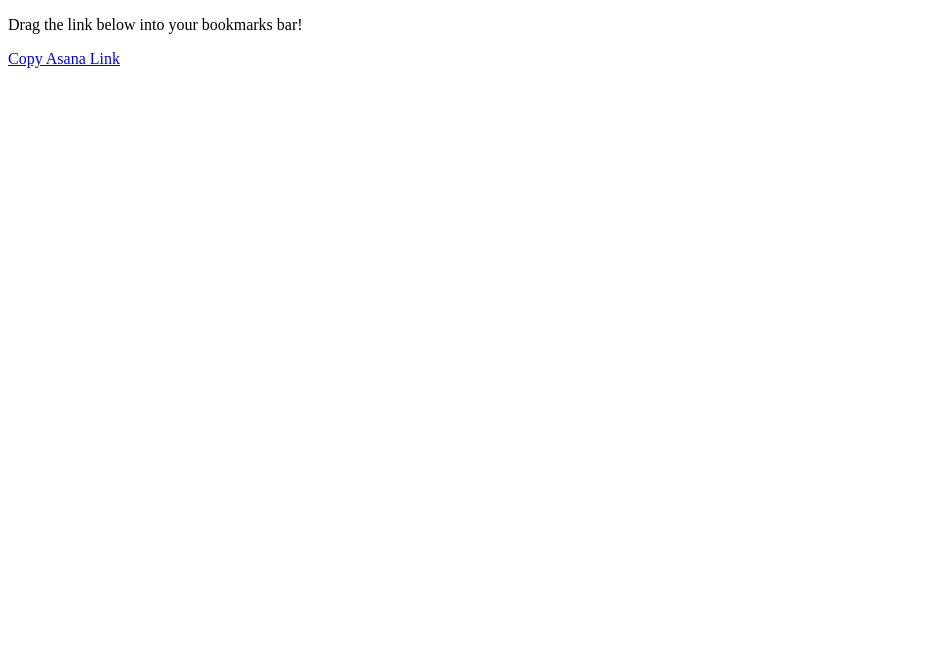
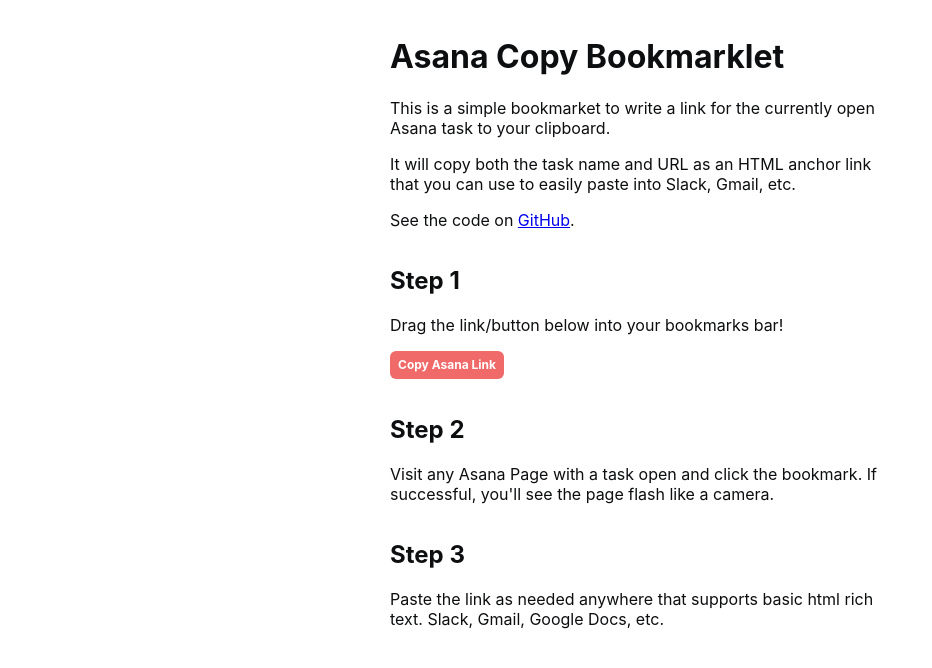
Before and after one commit to Pixelrobin/asana-copy-bookmarklet, a website: page template.html in a window 1280 px wide. Shown: the whole page, without its empty margins (0-932 px from the left). Drawn offline with Linux system fonts and the light colour scheme.

Commit message:
Make the HTML page look decent

```diff
--- a/template.html
+++ b/template.html
@@ -4,9 +4,59 @@
   <meta charset="UTF-8">
   <meta name="viewport" content="width=device-width, initial-scale=1.0">
   <title>Asana Copy Bookmarklet</title>
+
+  <style>
+    body {
+      margin: 0;
+      padding: 16px;
+      font-family: -apple-system, BlinkMacSystemFont, "Segoe UI", Roboto, "Helvetica Neue", Helvetica, Arial, sans-serif;
+      color: #0D0E10;
+    }
+
+    main {
+      width: 100%;
+      max-width: 500px;
+      margin: 0 auto;
+    }
+
+    h2 {
+      margin-top: 1.5em;
+    }
+
+    .bookmarklet {
+      display: inline-flex;
+      align-items: center;
+      justify-content: center;
+      background-color: #F06A6A;
+      color: white;
+      font-size: 12px;
+      font-weight: bold;
+      border-radius: 6px;
+      height: 28px;
+      line-height: 28px;
+      text-decoration: none;
+      padding: 0 8px;
+    }
+  </style>
 </head>
 <body>
-  <p>Drag the link below into your bookmarks bar!</p>
-  <a href="HREF_GOES_HERE" class="bookmarklet">Copy Asana Link</a>
+  <main>
+    <h1>Asana Copy Bookmarklet</h1>
+
+    <p>This is a simple bookmarket to write a link for the currently open Asana task to your clipboard.</p>
+    <p>It will copy both the task name and URL as an HTML anchor link that you can use to easily paste into Slack, Gmail, etc.</p>
+
+    <p>See the code on <a href="https://github.com/Pixelrobin/asana-copy-bookmarklet">GitHub</a>.</p>
+
+    <h2>Step 1</h2>
+    <p>Drag the link/button below into your bookmarks bar!</p>
+    <a href="HREF_GOES_HERE" class="bookmarklet">Copy Asana Link</a>
+
+    <h2>Step 2</h2>
+    <p>Visit any Asana Page with a task open and click the bookmark. If successful, you'll see the page flash like a camera.</p>
+
+    <h2>Step 3</h2>
+    <p>Paste the link as needed anywhere that supports basic html rich text. Slack, Gmail, Google Docs, etc.</p>
+  </main>
 </body>
 </html>
```
